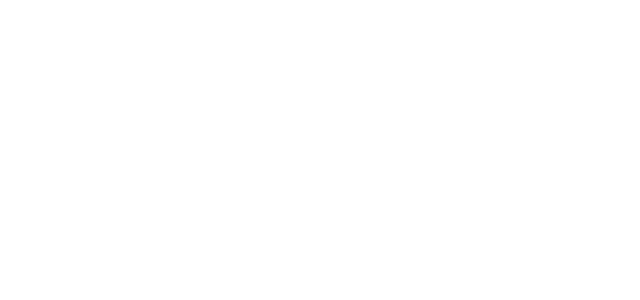
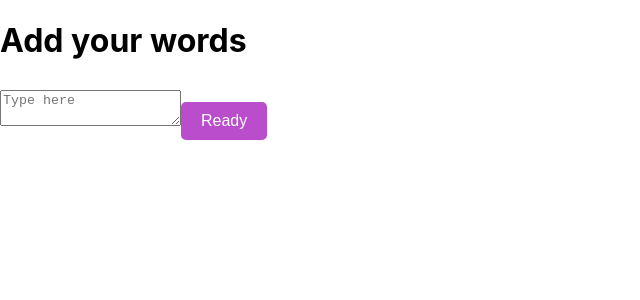
Before and after one commit to batradev/yulia-batrakova-mnema, a React (Create React App) app: page /decks/1/words-addition in a window 1280 px wide. Before the commit this address had no page. Shown: the top 300 px of the page, without its empty margins (0-640 px from the left). Built offline with nearby package versions, Linux system fonts and the light colour scheme.

Commit message:
Integrate word addition with ResultsPage display

```diff
--- a/src/App.jsx
+++ b/src/App.jsx
@@ -45,8 +45,8 @@
               element={<ProfessionSelectionPage />}
             />
             <Route path="/deck-addition" element={<DeckAdditionPage />} />
-            <Route path="/words-addition" element={<WordsAdditionPage />} />
-            <Route path="/results" element={<ResultsPage />} />
+            <Route path="/decks/:deckId/words-addition" element={<WordsAdditionPage />} />
+            <Route path="/decks/:deckId/results" element={<ResultsPage />} />
             <Route path="/visuals" element={<VisualsPage />} />
           </Routes>
         </main>
--- a/src/pages/DeckAdditionPage/DeckAdditionPage.jsx
+++ b/src/pages/DeckAdditionPage/DeckAdditionPage.jsx
@@ -43,7 +43,7 @@
       return;
     }
     try {
-      await axios.post(
+      const response = await axios.post(
         'https://localhost:8080/api/decks',
         {
           name: deckName,
@@ -54,7 +54,8 @@
           withCredentials: true,
         }
       );
-      navigate('/words-addition');
+      const deckId = response.data.deckId;
+      navigate(`/decks/${deckId}/words-addition`);
     } catch (error) {
       if (error.response && error.response.data.error) {
         setErrorMessage(error.response.data.error);
--- a/src/pages/ResultsPage/ResultsPage.jsx
+++ b/src/pages/ResultsPage/ResultsPage.jsx
@@ -1,10 +1,50 @@
-import React from "react";
-import "./ResultsPage.scss";
+import React, { useState, useEffect } from 'react';
+import axios from 'axios';
+import { useParams } from 'react-router-dom';
+import './ResultsPage.scss';
 
 function ResultsPage() {
+  const [results, setResults] = useState([]);
+  const { deckId } = useParams();
+
+  useEffect(() => {
+    const fetchResults = async () => {
+      try {
+        const response = await axios.get('https://localhost:8080/api/results', {
+          params: { deck_id: deckId },
+          withCredentials: true,
+        });
+        setResults(response.data);
+      } catch (error) {
+        console.error('Error fetching results:', error);
+      }
+    };
+
+    fetchResults();
+  }, [deckId]);
+
   return (
-    <div>
-      <h1>Results Page</h1>
+    <div className="results-page">
+      <h1>Results</h1>
+      <table>
+        <thead>
+          <tr>
+            <th>Word</th>
+            <th>Translation</th>
+            <th>Mnemonic Image Description</th>
+          </tr>
+        </thead>
+        <tbody>
+          {results.map((result, index) => (
+            <tr key={index}>
+              <td>{result.word}</td>
+              <td>{result.translation}</td>
+              <td>{result.mnemonic_desc}</td>
+            </tr>
+          ))}
+        </tbody>
+      </table>
+      <button>I like it</button>
     </div>
   );
 }
--- a/src/pages/WordsAdditionPage/WordsAdditionPage.jsx
+++ b/src/pages/WordsAdditionPage/WordsAdditionPage.jsx
@@ -1,10 +1,39 @@
-import React from "react";
-import "./WordsAdditionPage.scss";
+import React, { useState } from 'react';
+import axios from 'axios';
+import './WordsAdditionPage.scss';
+import { useParams, useNavigate } from 'react-router-dom';
+
 
 function WordsAdditionPage() {
+  const { deckId } = useParams();
+  const [words, setWords] = useState('');
+  const navigate = useNavigate();
+
+  const handleSubmit = async () => {
+    try {
+      const wordsArray = words.split(/[\s,.]+/).filter(Boolean);
+      const response = await axios.post('https://localhost:8080/api/words', {
+        words: wordsArray,
+        deck_id: deckId,
+      }, {
+        withCredentials: true,
+      });
+
+      navigate(`/decks/${deckId}/results`);
+    } catch (error) {
+      console.error('Error submitting words:', error);
+    }
+  };
+
   return (
-    <div>
-      <h1>Add Words Page</h1>
+    <div className="words-addition-page">
+      <h1>Add your words</h1>
+      <textarea
+        placeholder="Type here"
+        value={words}
+        onChange={(e) => setWords(e.target.value)}
+      />
+      <button onClick={handleSubmit}>Ready</button>
     </div>
   );
 }
```
